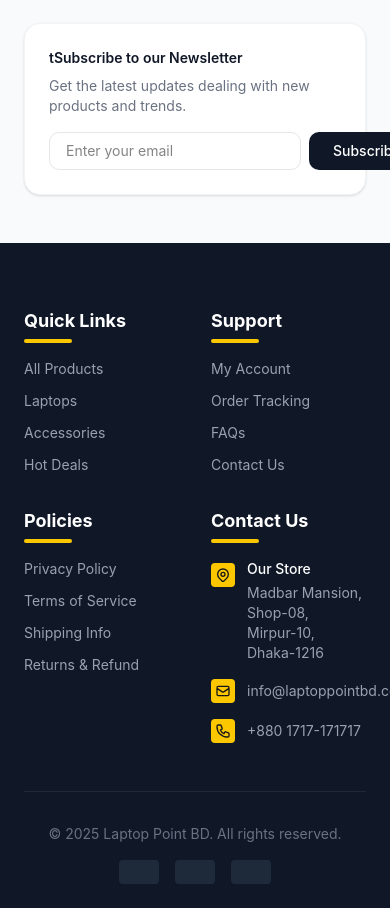
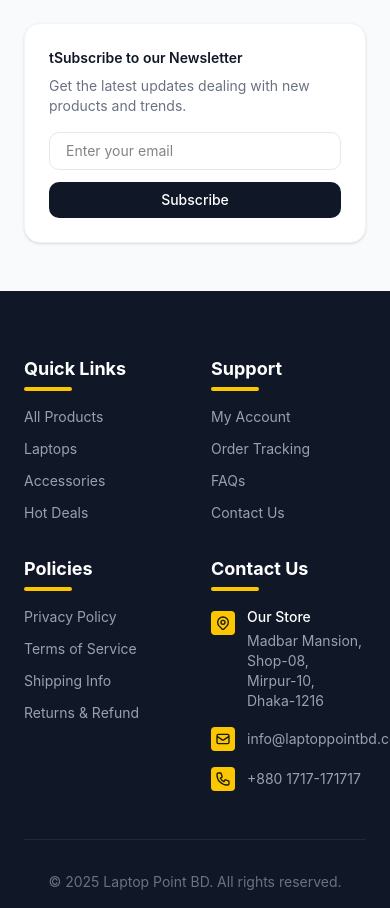
Before and after one commit to mhasan0505/laptop_point_Bangladesh, a Next.js app: page / in a window 390 px wide. Shown: the part 2260-3168 px from the top of the page. Built offline with nearby package versions, Linux system fonts and the light colour scheme.

Commit message:
fix footer section

```diff
--- a/components/application/Footer.tsx
+++ b/components/application/Footer.tsx
@@ -60,13 +60,13 @@ export default function Footer() {
               <p className="text-gray-500 text-sm mb-4">
                 Get the latest updates dealing with new products and trends.
               </p>
-              <div className="flex gap-2">
+              <div className="flex flex-col sm:flex-row gap-3">
                 <input
                   type="email"
                   placeholder="Enter your email"
                   className="flex-1 px-4 py-2 rounded-lg border border-gray-200 focus:outline-none focus:ring-2 focus:ring-primary/20 focus:border-primary text-sm"
                 />
-                <button className="px-6 py-2 bg-gray-900 text-white text-sm font-medium rounded-lg hover:bg-gray-800 transition-colors">
+                <button className="px-6 py-2 bg-gray-900 text-white text-sm font-medium rounded-lg hover:bg-gray-800 transition-colors w-full sm:w-auto">
                   Subscribe
                 </button>
               </div>
--- a/package.json
+++ b/package.json
@@ -19,7 +19,7 @@
     "framer-motion": "^12.23.24",
     "leaflet": "^1.9.4",
     "lucide-react": "^0.555.0",
-    "next": "16.0.4",
+    "next": "16.0.7",
     "next-sanity": "^11.6.10",
     "react": "19.2.0",
     "react-dom": "19.2.0",
```
Also changed, not shown: 1 other file (tests, documents, lock files or other folders).
